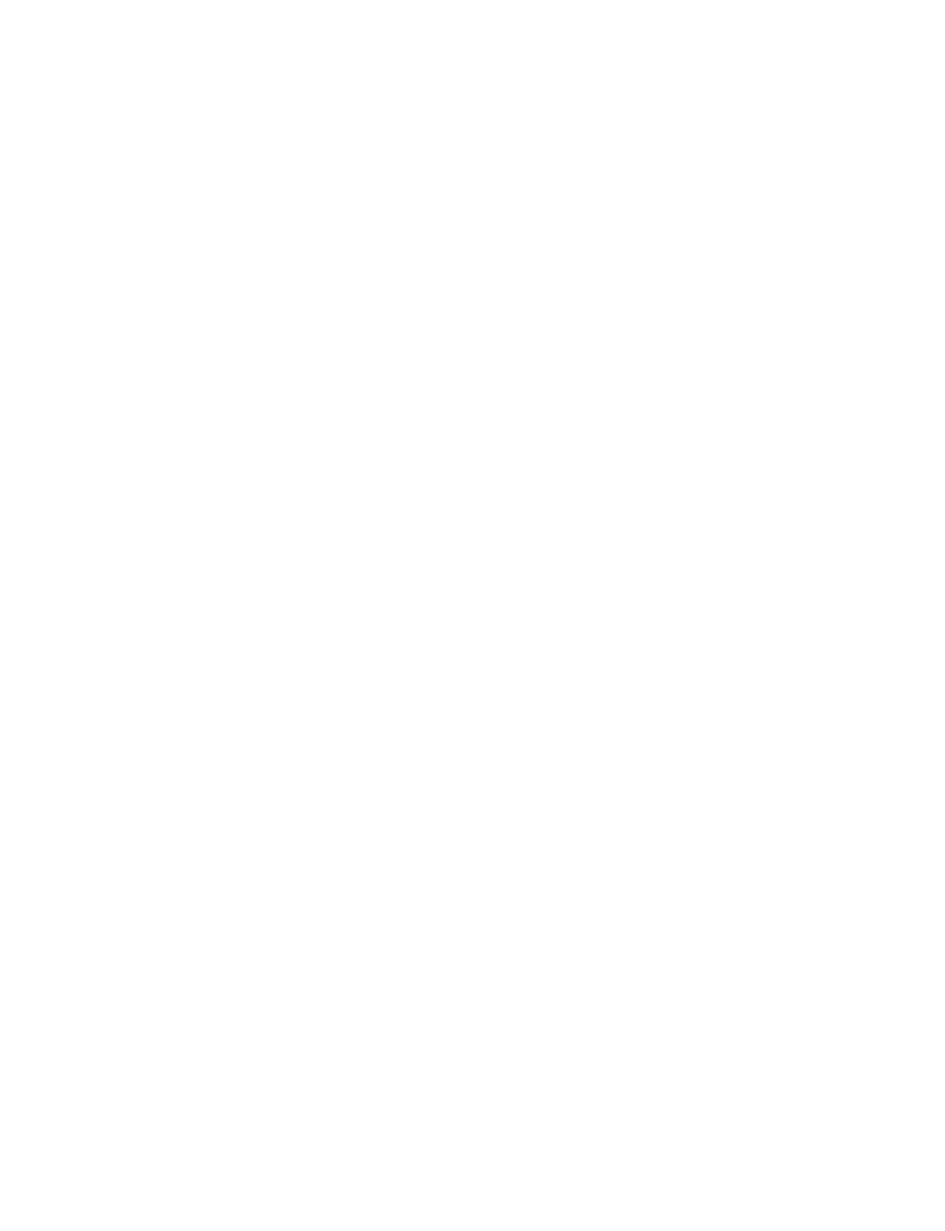
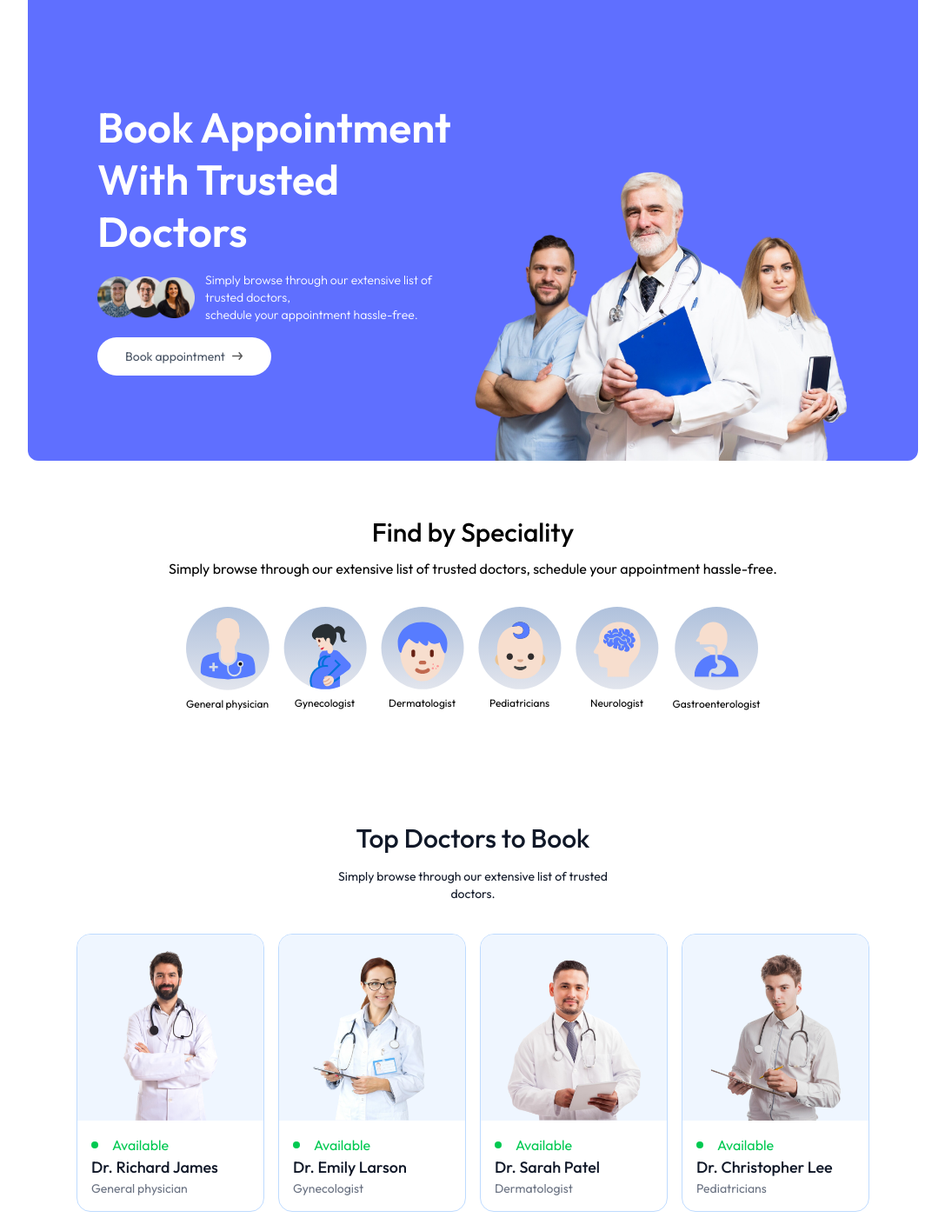
Before and after one commit to RasmiRanjan03/Hello-DR., a React (Vite) app in the folder Frontend/: page / in a window 1280 px wide. Shown: the part 112-1528 px from the top of the page at 87% size, without its empty margins (96-1183 px from the left). Before the commit the page ends 800 px from the top, so only its background shows below. Built offline with nearby package versions, Linux system fonts and the light colour scheme.

Commit message:
Add Home Top Doctor and context data

```diff
--- a/Frontend/index.html
+++ b/Frontend/index.html
@@ -1,5 +1,5 @@
 <!doctype html>
-<html lang="en">
+<html lang="en" class="scroll-smooth">
   <head>
     <meta charset="UTF-8" />
     <link rel="icon" type="image/svg+xml" href="/vite.svg" />
--- /dev/null
+++ b/Frontend/src/components/Speciality.jsx
@@ -0,0 +1,22 @@
+import React from 'react'
+import {specialityData} from '../assets/assets_frontend/assets'
+import { Link } from 'react-router-dom'
+
+const Speciality = () => {
+    console.log(specialityData)
+  return (
+    <div className='flex flex-col pt-16 justify-center items-center gap-3 '>
+        <h1 className='text-3xl font-medium '>Find by Speciality</h1>
+        <p className='   '>Simply browse through our extensive list of trusted doctors, schedule your appointment hassle-free.</p>
+        <div className='flex flex-col md:flex-row justify-center items-center gap-4 mt-5'>{specialityData.map((items,index)=>{
+          return( <Link className='flex flex-col justify-center items-center hover:-translate-y-2.5 transition-all duration-500' key={index} to={`doctors/${items.speciality}`}>
+            <img className='w-16 sm:w-24 mb-2' src={items.image} alt="Hello" />
+            <p className='text-xs font-normal'>{items.speciality}</p>
+           </Link>)
+        })}
+        </div>
+    </div>
+  )
+}
+
+export default Speciality
--- /dev/null
+++ b/Frontend/src/components/TopDoctors.jsx
@@ -0,0 +1,40 @@
+import React, { useContext } from 'react'
+import { Navigate, useNavigate } from 'react-router-dom'
+import { Link } from 'react-router-dom'
+import { AppContext } from '../context/AppContextProvider';
+const TopDoctors = () => {
+    const navigate=useNavigate();
+    const doctors=useContext(AppContext)
+  return (
+    <div className='flex flex-col gap-4 text-gray-900 items-center justify-center my-32 md:mx-10'>
+        <h1 className='text-3xl font-medium'>Top Doctors to Book </h1>
+        <p className='text-sm font-normal w-1/3 text-center'> Simply browse through our extensive list of trusted doctors.</p>
+        <div className='w-full flex items-center justify-center flex-wrap gap-4 pt-5 gap-y-6 px-3 sm:px-0'>
+            {doctors.slice(0,10).map((item,index)=>(
+                <Link
+                  key={item._id}
+                  to={`/appointment/${item._id}`}
+                  className='cursor-pointer rounded-2xl border border-blue-200 w-54 overflow-hidden hover:-translate-y-2.5 transition-all duration-400'
+                >
+                  <div><img className='bg-blue-50 w-full' src={item.image} alt={item.name} /></div>
+                  <div className='m-4'>
+                    <div className='flex items-center gap-4 text-green-500'>
+                      <p className='bg-green-500 w-2 h-2 rounded-full'></p>
+                      <p>Available</p>
+                    </div>
+                    <p className='text-lg font-medium'>{item.name}</p>
+                    <h4 className='text-sm font-normal text-gray-500'>{item.speciality}</h4>
+                  </div>
+                </Link>
+
+            ))}
+            <button onClick={()=>{
+                navigate('/doctors');
+                scrollTo(0,0);
+            }} className='mt-8 px-8 py-3 bg-blue-100 text-gray-500 rounded-4xl'>more</button>
+        </div>
+    </div>
+  )
+}
+
+export default TopDoctors
--- a/Frontend/src/components/header.jsx
+++ b/Frontend/src/components/header.jsx
@@ -1,9 +1,26 @@
 import React from 'react'
+import {assets} from '../assets/assets_frontend/assets'
+const Header = () => {
+  return (
+    <div className='bg-[#5F6FFF] rounded-xl w-full flex flex-col md:flex-row  mt-5 px-6 md:px-20 text-white '>
+        <div className='md:w-1/2 flex flex-col justify-center gap-4 py-10 md:py-[10vw] md:mb-[-30px]'>
+            <p className='text-3xl lg:text-5xl md:text-4xl leading-tight  font-semibold  '>Book Appointment <br />With Trusted Doctors</p>
+            <div className='flex flex-col md:flex-row items-center gap-3 text-sm font-light'>
 
-const header = () => {
-  return (
-    <div>header</div>
+            <img className='w-28' src={assets.group_profiles} alt="" srcset="" />
+            <p>Simply browse through our extensive list of trusted doctors,<br />
+                schedule your appointment hassle-free.</p>
+            </div>
+
+            <a className='flex items-center gap-2 rounded-full px-8 py-3 w-50 bg-white hover:scale-105 transition-all duration-300 text-gray-600 text-sm' href="/">Book appointment <img className='w-3' src={assets.arrow_icon} alt="" srcset="" /> </a>
+
+        </div>
+        <div className='w-1/2 relative '>
+            <img className='md:absolute bottom-0 w-full' src={assets.header_img} alt="" srcset="" />
+        </div>
+
+    </div>
   )
 }
 
-export default header
+export default Header
--- /dev/null
+++ b/Frontend/src/context/AppContextProvider.jsx
@@ -0,0 +1,12 @@
+import React, { createContext } from 'react'
+import { doctors } from '../assets/assets_frontend/assets';
+export const AppContext=createContext();
+const AppContextProvider = (props) => {
+  return (
+    <AppContext.Provider value={doctors}>
+        {props.children}
+    </AppContext.Provider>
+  )
+}
+
+export default AppContextProvider
--- a/Frontend/src/index.css
+++ b/Frontend/src/index.css
@@ -16,3 +16,7 @@ body {
 .active hr{
     @apply block
 }
+
+::-webkit-scrollbar {
+  display: none; /* Chrome, Safari, Opera */
+}
--- a/Frontend/src/main.jsx
+++ b/Frontend/src/main.jsx
@@ -1,12 +1,16 @@
 import { createRoot } from 'react-dom/client'
 import './index.css'
 import App from './App.jsx'
+import AppContextProvider from './context/AppContextProvider.jsx'
 import {BrowserRouter} from 'react-router-dom'
 
 createRoot(document.getElementById('root')).render(
-  <BrowserRouter>
+ <AppContextProvider>
+
+ <BrowserRouter>
 
     <App />
   </BrowserRouter>
+ </AppContextProvider>
 
 )
--- a/Frontend/src/pages/Home.jsx
+++ b/Frontend/src/pages/Home.jsx
@@ -1,8 +1,15 @@
 import React from 'react'
+import Header from '../components/Header'
+import Speciality from '../components/Speciality'
+import TopDoctors from '../components/TopDoctors'
 
 const Home = () => {
   return (
-    <div>Home</div>
+    <div>
+      <Header/>
+      <Speciality/>
+      <TopDoctors/>
+    </div>
   )
 }
 
```
